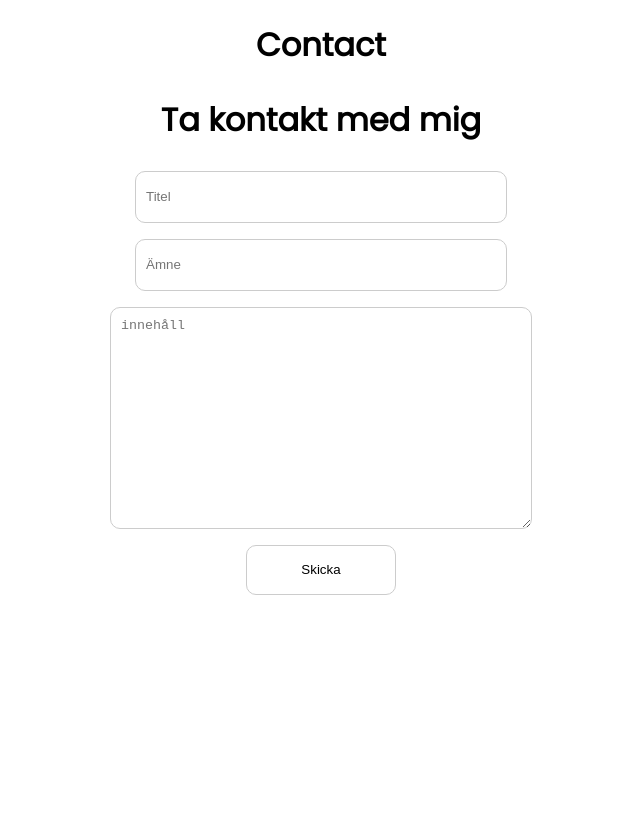
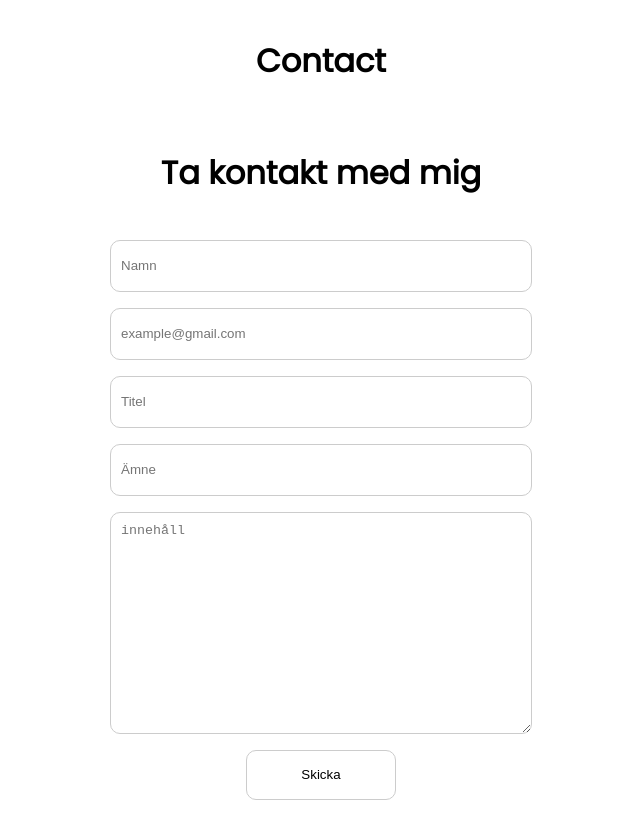
Before and after one commit to Cellmon95/anna-kajsa, a Next.js app: page /contact in a window 1280 px wide. Shown: the whole page, without its empty margins (319-959 px from the left). Built offline with nearby package versions, Linux system fonts and the light colour scheme.

Commit message:
built form

```diff
--- /dev/null
+++ b/src/app/contact/page.module.css
@@ -0,0 +1,9 @@
+.wrapper {
+  display: flex;
+  flex-direction: column;
+  align-items: center;
+  gap: 1rem;
+  justify-content: center;
+  width: 100%;
+  min-height: 100vh;
+}
--- a/src/app/contact/page.tsx
+++ b/src/app/contact/page.tsx
@@ -1,9 +1,9 @@
+import styles from './page.module.css';
 import ContactForm from '@/components/contactForm/ContactForm';
-import React from 'react';
 
 const Contact = () => {
   return (
-    <div>
+    <div className={styles.wrapper}>
       <h1>Contact</h1>
       <ContactForm />
     </div>
--- a/src/components/contactForm/ContactForm.module.css
+++ b/src/components/contactForm/ContactForm.module.css
@@ -1,13 +1,24 @@
+.wrapper {
+  display: flex;
+  flex-direction: column;
+  align-items: center;
+  gap: 1rem;
+  justify-content: center;
+  width: 25rem;
+  height: auto;
+}
+
 .formWrapper {
   display: flex;
   flex-direction: column;
   align-items: center;
   gap: 1rem;
   justify-content: center;
+  width: 100%;
 }
 
 .input {
-  width: 350px;
+  width: 100%;
   height: 50px;
   border-radius: 5px;
   border: 1px solid #ccc;
@@ -16,7 +27,7 @@
 }
 
 .textarea {
-  width: 400px;
+  width: 100%;
   height: 200px;
   border-radius: 5px;
   border: 1px solid #ccc;
--- a/src/components/contactForm/ContactForm.tsx
+++ b/src/components/contactForm/ContactForm.tsx
@@ -3,22 +3,68 @@ import { useState } from 'react';
 import styles from './ContactForm.module.css';
 
 const ContactForm = () => {
+  const [name, setName] = useState<string>('');
+  const [email, setEmail] = useState<string>('');
   const [title, setTitle] = useState<string>('');
   const [subject, setSubject] = useState<string>('');
   const [content, setContent] = useState<string>('');
+
+  const handleSubmit = async (e: React.FormEvent<HTMLFormElement>) => {
+    e.preventDefault();
+  };
+
   return (
-    <div>
+    <div className={styles.wrapper}>
       <h2>Ta kontakt med mig</h2>
-      <form className={styles.formWrapper}>
-        <input type="text" placeholder="Titel" className={styles.input} />
-        <input type="text" placeholder="Ämne" className={styles.input} />
+      <form className={styles.formWrapper} onSubmit={handleSubmit}>
+        <input
+          type="text"
+          placeholder="Namn"
+          className={styles.input}
+          value={name}
+          onChange={(e) => {
+            setName(e.target.value);
+          }}
+        />
+        <input
+          type="email"
+          placeholder="example@gmail.com"
+          className={styles.input}
+          value={email}
+          onChange={(e) => {
+            setEmail(e.target.value);
+          }}
+        />
+        <input
+          type="text"
+          placeholder="Titel"
+          className={styles.input}
+          value={title}
+          onChange={(e) => {
+            setTitle(e.target.value);
+          }}
+        />
+        <input
+          type="text"
+          placeholder="Ämne"
+          className={styles.input}
+          value={subject}
+          onChange={(e) => {
+            setSubject(e.target.value);
+          }}
+        />
+
         <textarea
-          name=""
-          id=""
+          name="content"
+          id="content"
           cols={30}
           rows={10}
           placeholder="innehåll"
           className={styles.textarea}
+          value={content}
+          onChange={(e) => {
+            setContent(e.target.value);
+          }}
         ></textarea>
         <button type="submit" className={styles.button}>
           Skicka
```
